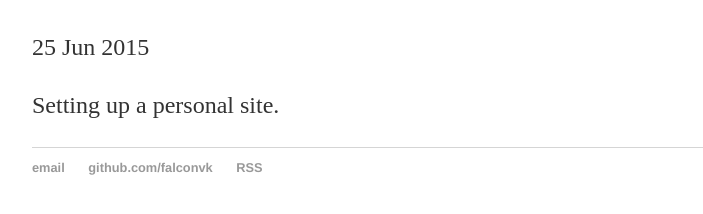
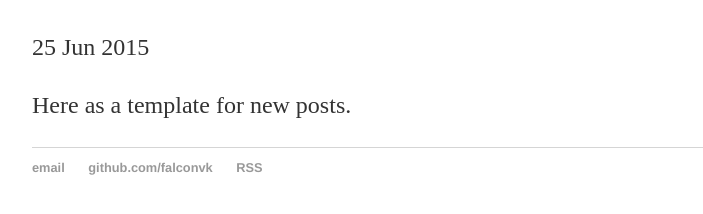
Before and after one commit to falconvk/falconvk.github.io, a Jekyll site: the page built from _posts/2015-06-25-test-personal-site-launched.md, in a window 1280 px wide. Shown: the part 166-380 px from the top of the page, without its empty margins (160-863 px from the left). Built offline with Jekyll 4.4.1, drawn with Linux system fonts in a browser that asks for light colours.

Commit message:
Edit text to template

```diff
--- a/_posts/2015-06-25-test-personal-site-launched.md
+++ b/_posts/2015-06-25-test-personal-site-launched.md
@@ -4,4 +4,4 @@ title: Test personal site launched!
 date: 2015-06-25
 ---
 
-Setting up a personal site.
+Here as a template for new posts.
```
